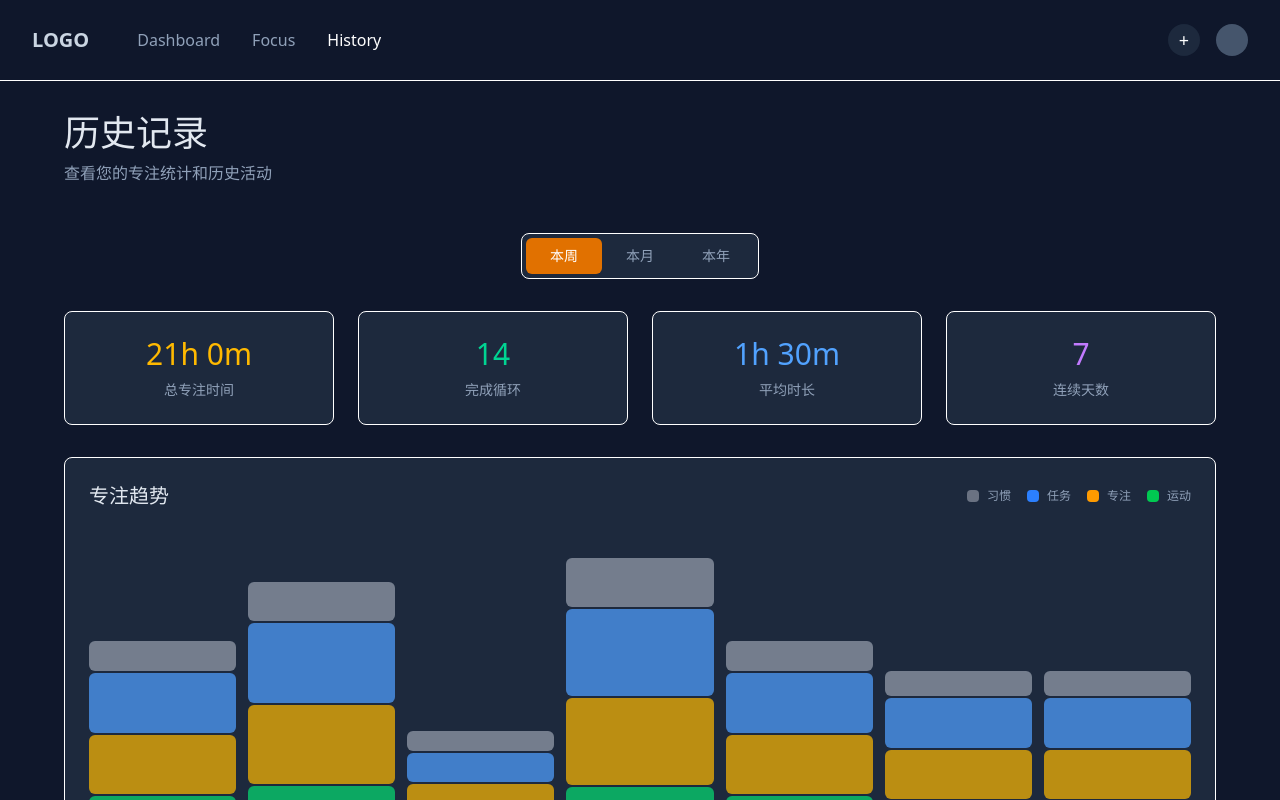
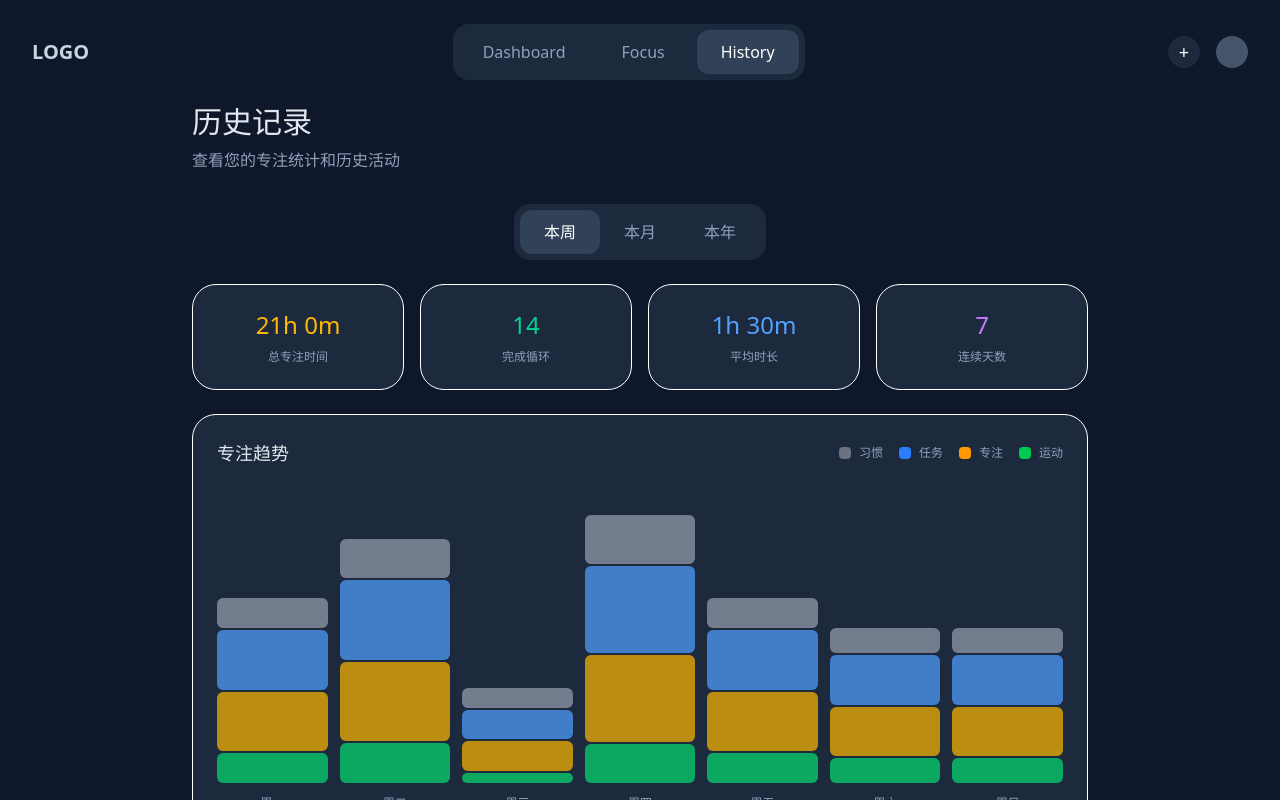
Before and after one commit to ZihanZhou21/focus-timer, a Next.js app: page /calendar in a window 1280 px wide. Shown: the top 800 px of the page. Built offline with nearby package versions, Linux system fonts and the light colour scheme.

Commit message:
adjust ui

```diff
--- a/src/app/calendar/page.tsx
+++ b/src/app/calendar/page.tsx
@@ -320,29 +320,29 @@ export default function CalendarPage() {
   )
 
   return (
-    <div className="min-h-screen bg-slate-900 text-white">
-      {/* 顶部导航栏 */}
-      <header className="flex items-center justify-between px-8 py-6 border-b border-slate-800">
-        <div className="flex items-center space-x-12">
-          <div className="text-xl font-bold text-slate-300">LOGO</div>
-          <nav className="flex space-x-8">
+    <div className="h-screen bg-slate-900 text-white flex flex-col">
+      {/* 顶部导航栏 - 与主页面风格一致 */}
+      <header className="flex items-center justify-between px-8 pt-6 flex-shrink-0">
+        <div className="text-xl font-bold text-slate-300">LOGO</div>
+
+        <nav className="bg-slate-800 rounded-2xl p-1.5">
+          <div className="flex space-x-2">
             <Link
               href="/"
-              className="text-slate-400 hover:text-white transition-colors">
+              className="px-6 py-2.5 rounded-xl text-slate-400 hover:text-white hover:bg-slate-700 transition-colors text-base font-medium">
               Dashboard
             </Link>
             <Link
               href="/focus"
-              className="text-slate-400 hover:text-white transition-colors">
+              className="px-6 py-2.5 rounded-xl text-slate-400 hover:text-white hover:bg-slate-700 transition-colors text-base font-medium">
               Focus
             </Link>
-            <Link
-              href="/calendar"
-              className="text-white hover:text-amber-400 transition-colors">
+            <div className="px-6 py-2.5 rounded-xl text-white bg-slate-700 transition-colors text-base font-medium">
               History
-            </Link>
-          </nav>
-        </div>
+            </div>
+          </div>
+        </nav>
+
         <div className="flex items-center space-x-4">
           <button className="w-8 h-8 bg-slate-800 rounded-full flex items-center justify-center hover:bg-slate-700 transition-colors">
             <span className="text-lg">+</span>
@@ -352,11 +352,11 @@ export default function CalendarPage() {
       </header>
 
       {/* 主要内容 */}
-      <main className="p-8">
-        <div className="container mx-auto max-w-6xl">
+      <main className="flex-1 overflow-y-auto p-6">
+        <div className="w-full max-w-4xl mx-auto">
           {/* 页面标题 */}
-          <div className="mb-12">
-            <h1 className="text-4xl font-light text-slate-200 mb-2">
+          <div className="mb-8">
+            <h1 className="text-3xl font-light text-slate-200 mb-2">
               历史记录
             </h1>
             <p className="text-slate-400">查看您的专注统计和历史活动</p>
@@ -364,16 +364,16 @@ export default function CalendarPage() {
 
           <div className="space-y-8">
             {/* 时间周期选择 */}
-            <div className="flex justify-center">
-              <div className="bg-slate-800 rounded-lg p-1 border border-slate-700">
+            <div className="flex justify-center mb-6">
+              <div className="bg-slate-800 rounded-2xl p-1.5">
                 {(['week', 'month', 'year'] as const).map((period) => (
                   <button
                     key={period}
                     onClick={() => setSelectedPeriod(period)}
-                    className={`px-6 py-2 rounded-md font-medium text-sm transition-all duration-200 ${
+                    className={`px-6 py-2.5 rounded-xl font-medium text-base transition-all duration-200 ${
                       selectedPeriod === period
-                        ? 'bg-amber-600 text-white'
-                        : 'text-slate-400 hover:text-white'
+                        ? 'bg-slate-700 text-white'
+                        : 'text-slate-400 hover:text-white hover:bg-slate-700'
                     }`}>
                     {period === 'week' && '本周'}
                     {period === 'month' && '本月'}
@@ -384,46 +384,46 @@ export default function CalendarPage() {
             </div>
 
             {/* 统计卡片 */}
-            <div className="grid grid-cols-1 md:grid-cols-2 lg:grid-cols-4 gap-6">
-              <div className="bg-slate-800 rounded-lg p-6 border border-slate-700">
+            <div className="grid grid-cols-2 lg:grid-cols-4 gap-4 mb-6">
+              <div className="bg-slate-800 rounded-3xl p-6 border border-slate-700/50">
                 <div className="text-center">
-                  <div className="text-3xl font-light text-amber-400 mb-2">
+                  <div className="text-2xl font-light text-amber-400 mb-2">
                     {formatTime(currentStats.totalFocusTime)}
                   </div>
-                  <div className="text-sm text-slate-400 font-light">
+                  <div className="text-xs text-slate-400 font-light">
                     总专注时间
                   </div>
                 </div>
               </div>
 
-              <div className="bg-slate-800 rounded-lg p-6 border border-slate-700">
+              <div className="bg-slate-800 rounded-3xl p-6 border border-slate-700/50">
                 <div className="text-center">
-                  <div className="text-3xl font-light text-emerald-400 mb-2">
+                  <div className="text-2xl font-light text-emerald-400 mb-2">
                     {currentStats.completedCycles}
                   </div>
-                  <div className="text-sm text-slate-400 font-light">
+                  <div className="text-xs text-slate-400 font-light">
                     完成循环
                   </div>
                 </div>
               </div>
 
-              <div className="bg-slate-800 rounded-lg p-6 border border-slate-700">
+              <div className="bg-slate-800 rounded-3xl p-6 border border-slate-700/50">
                 <div className="text-center">
-                  <div className="text-3xl font-light text-blue-400 mb-2">
+                  <div className="text-2xl font-light text-blue-400 mb-2">
                     {formatTime(currentStats.averageSessionLength)}
                   </div>
-                  <div className="text-sm text-slate-400 font-light">
+                  <div className="text-xs text-slate-400 font-light">
                     平均时长
                   </div>
                 </div>
               </div>
 
-              <div className="bg-slate-800 rounded-lg p-6 border border-slate-700">
+              <div className="bg-slate-800 rounded-3xl p-6 border border-slate-700/50">
                 <div className="text-center">
-                  <div className="text-3xl font-light text-purple-400 mb-2">
+                  <div className="text-2xl font-light text-purple-400 mb-2">
                     {currentStats.streakDays}
                   </div>
-                  <div className="text-sm text-slate-400 font-light">
+                  <div className="text-xs text-slate-400 font-light">
                     连续天数
                   </div>
                 </div>
@@ -431,9 +431,9 @@ export default function CalendarPage() {
             </div>
 
             {/* 专注趋势图 */}
-            <div className="bg-slate-800 rounded-lg p-6 border border-slate-700">
+            <div className="bg-slate-800 rounded-3xl p-6 border border-slate-700/50">
               <div className="flex items-center justify-between mb-6">
-                <h3 className="text-xl font-light text-slate-200">专注趋势</h3>
+                <h3 className="text-lg font-light text-slate-200">专注趋势</h3>
                 {/* 图例 */}
                 <div className="flex items-center gap-4">
                   {Object.entries(categoryConfig).map(([key, config]) => (
@@ -539,7 +539,7 @@ export default function CalendarPage() {
             </div>
 
             {/* 月份导航 */}
-            <div className="flex items-center justify-between bg-slate-800 rounded-lg p-6 border border-slate-700">
+            <div className="flex items-center justify-between bg-slate-800 rounded-3xl p-4 border border-slate-700/50 mb-6">
               <button
                 onClick={prevMonth}
                 className="p-2 rounded-full hover:bg-slate-700 transition-colors duration-200">
@@ -557,7 +557,7 @@ export default function CalendarPage() {
                 </svg>
               </button>
 
-              <h2 className="text-xl font-light text-slate-200">
+              <h2 className="text-lg font-light text-slate-200">
                 {currentDate.getFullYear()}年 {months[currentDate.getMonth()]}
               </h2>
 
@@ -580,8 +580,8 @@ export default function CalendarPage() {
             </div>
 
             {/* 日历网格 */}
-            <div className="bg-slate-800 rounded-lg p-6 border border-slate-700">
-              <h3 className="text-xl font-light text-slate-200 mb-6">
+            <div className="bg-slate-800 rounded-3xl p-6 border border-slate-700/50">
+              <h3 className="text-lg font-light text-slate-200 mb-6">
                 专注日历
               </h3>
 
```
Also changed, not shown: src/app/focus/page.tsx (+49 -94 lines), src/app/page.tsx (+28 -4 lines).
